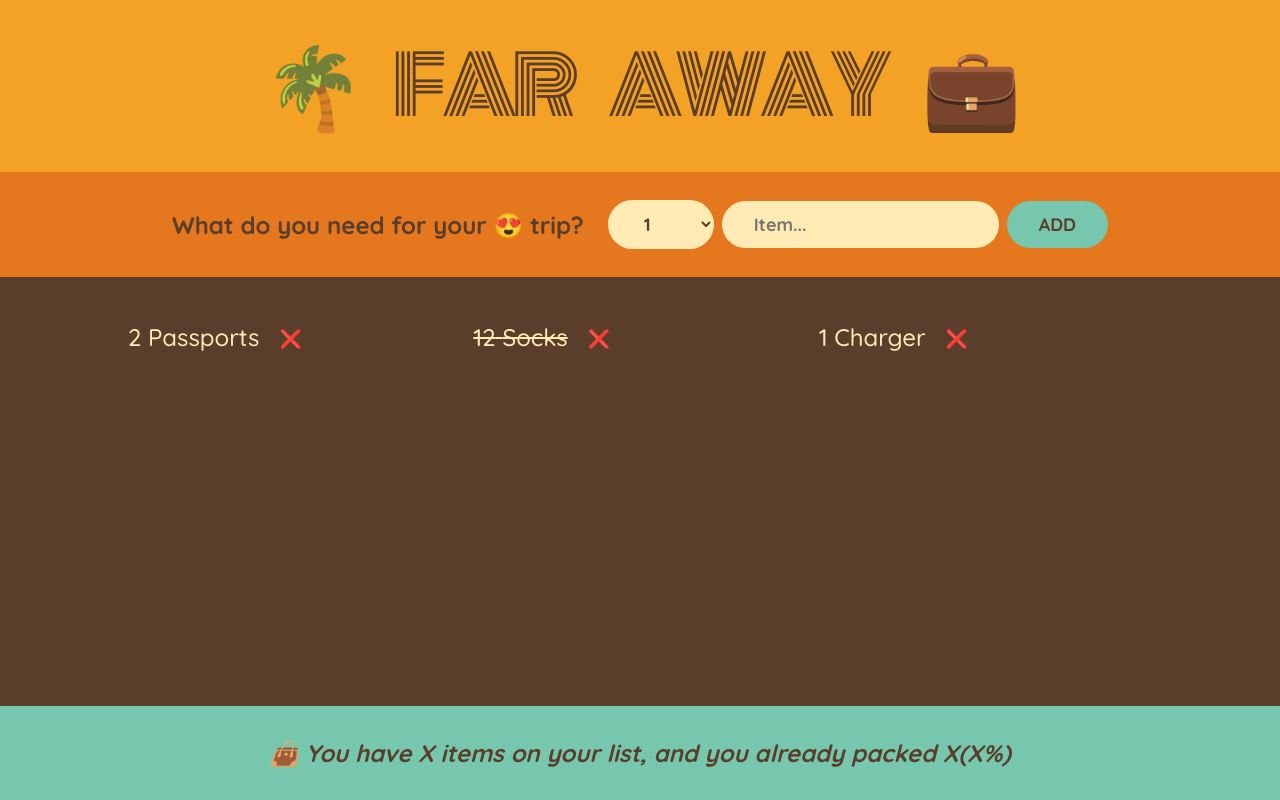
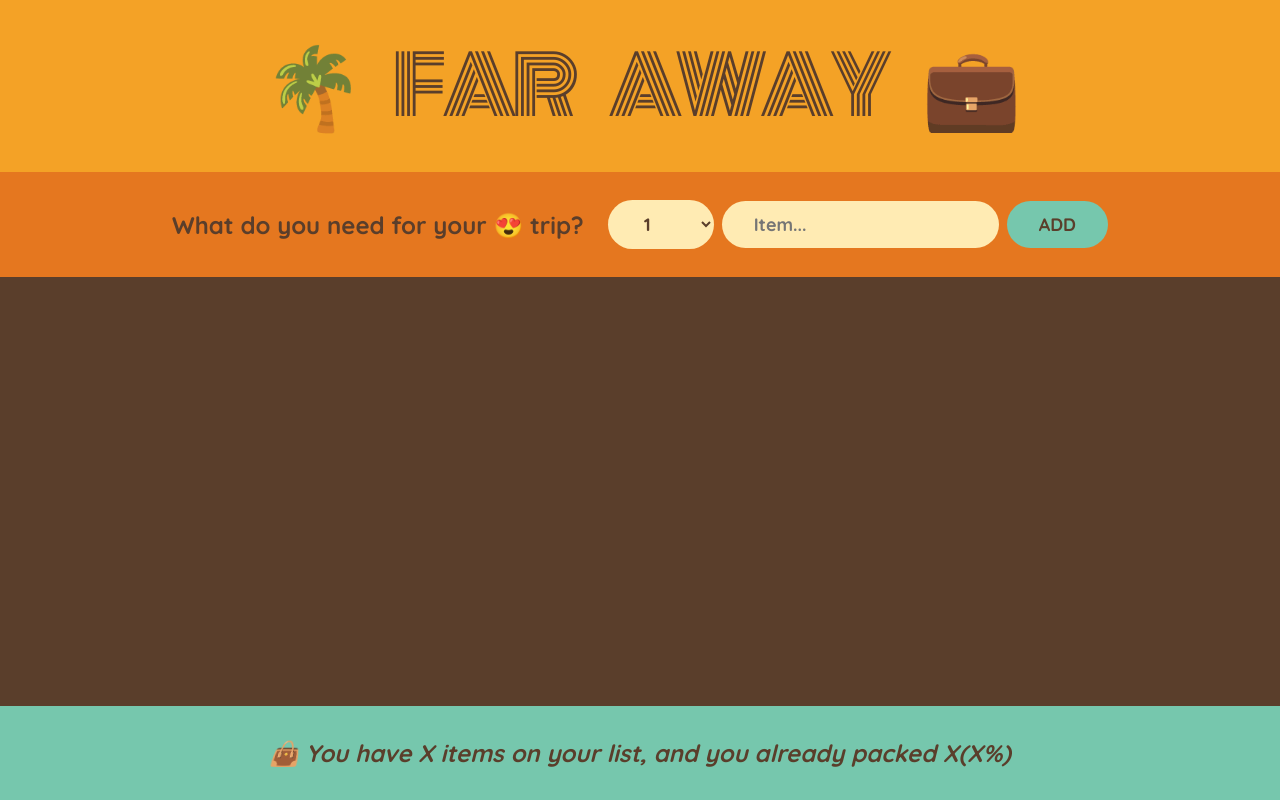
Before and after one commit to Sarin-Bhattarai/Learning, a React (Create React App) app: page / in a window 1280 px wide. Built offline with nearby package versions, Linux system fonts and the light colour scheme.

Commit message:
feat(displaying the added items)

```diff
--- a/src/App.js
+++ b/src/App.js
@@ -1,17 +1,21 @@
 import { useState } from "react";
 
-const initialItems = [
-  { id: 1, description: "Passports", quantity: 2, packed: false },
-  { id: 2, description: "Socks", quantity: 12, packed: true },
-  { id: 3, description: "Charger", quantity: 1, packed: false },
-];
+// const initialItems = [
+//   { id: 1, description: "Passports", quantity: 2, packed: false },
+//   { id: 2, description: "Socks", quantity: 12, packed: true },
+//   { id: 3, description: "Charger", quantity: 1, packed: false },
+// ];
 
 export default function App() {
+  const [items, setItems] = useState([]);
+  function handleAddItems(item) {
+    setItems((items) => [...items, item]); //simply pushing the new items to array
+  }
   return (
     <div className="app">
       <Logo />
-      <Form />
-      <PackingList />
+      <Form onAddItems={handleAddItems} />
+      <PackingList items={items} />
       <Stats />
     </div>
   );
@@ -21,10 +25,10 @@
   return <h1>🌴 Far Away 💼</h1>;
 }
 
-function Form() {
+function Form({ onAddItems }) {
   //controlled elements
   //step 1: create a piece of state
-  const [description, setDescription] = useState("");
+  const [description, setDescription] = useState(""); //example of local state
   const [quantity, setQuantity] = useState(1);
 
   function handleSubmit(e) {
@@ -37,6 +41,7 @@
       packed: false,
       id: Date.now(),
     };
+    onAddItems(newItem);
     setDescription("");
     setQuantity(1);
   }
@@ -66,11 +71,11 @@
   );
 }
 
-function PackingList() {
+function PackingList({ items }) {
   return (
     <div className="list">
       <ul>
-        {initialItems.map((item) => (
+        {items.map((item) => (
           <Item item={item} key={item.id} />
         ))}
       </ul>
```
